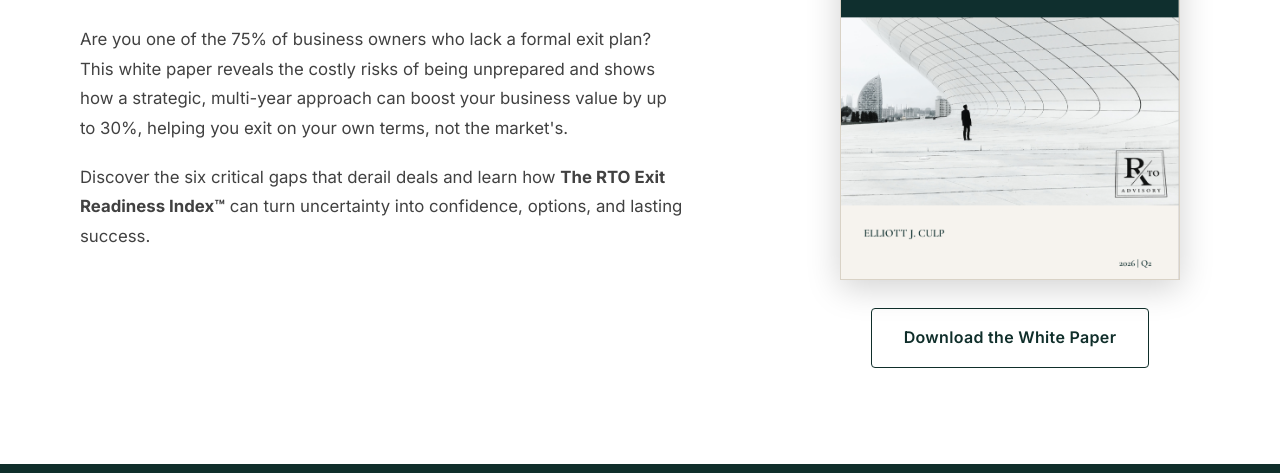
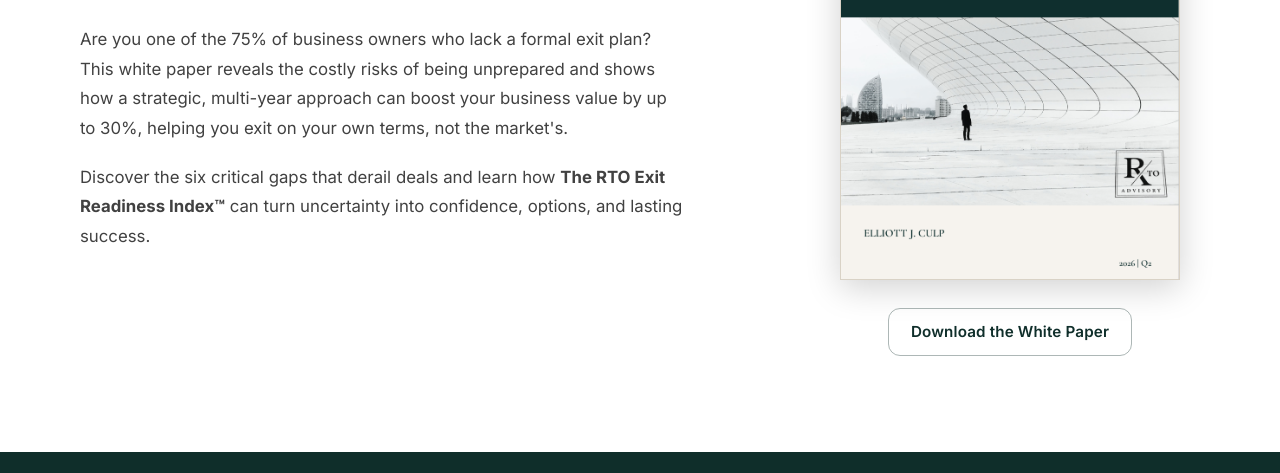
Before and after one commit to ejculp-droid/ma-advisory-website, a website: page pages/wp-exit-readiness-gap.html in a window 1280 px wide. Shown: the part 292-765 px from the top of the page. Drawn offline with nearby package versions, Linux system fonts and the light colour scheme.

Commit message:
Match home-page Download the White Paper CTA button styling

```diff
--- a/pages/wp-exit-readiness-gap.html
+++ b/pages/wp-exit-readiness-gap.html
@@ -123,22 +123,24 @@
       display: inline-flex;
       align-items: center;
       justify-content: center;
-      padding: 1rem 2rem;
-      font-family: var(--font-body);
-      font-size: 1rem;
-      font-weight: 600;
-      letter-spacing: 0.02em;
-      text-decoration: none;
-      border-radius: 4px;
-      border: 1.5px solid var(--color-brand);
+      min-height: 48px;
+      padding-inline: 1.35rem;
+      border-radius: 12px;
+      border: 1px solid rgba(15, 46, 42, 0.34);
       background: transparent;
       color: var(--color-brand);
-      transition: background 180ms ease, color 180ms ease;
+      font-family: var(--font-body);
+      font-size: 0.95rem;
+      font-weight: 600;
+      letter-spacing: 0.01em;
+      text-decoration: none;
+      box-shadow: none;
+      transition: background 180ms ease;
       white-space: nowrap;
     }
     .wp-btn:hover {
-      background: var(--color-brand);
-      color: #fff;
+      background: rgba(15, 46, 42, 0.06);
+      color: var(--color-brand);
     }
 
     /* Compact dark footer (matches site brand) */
```
